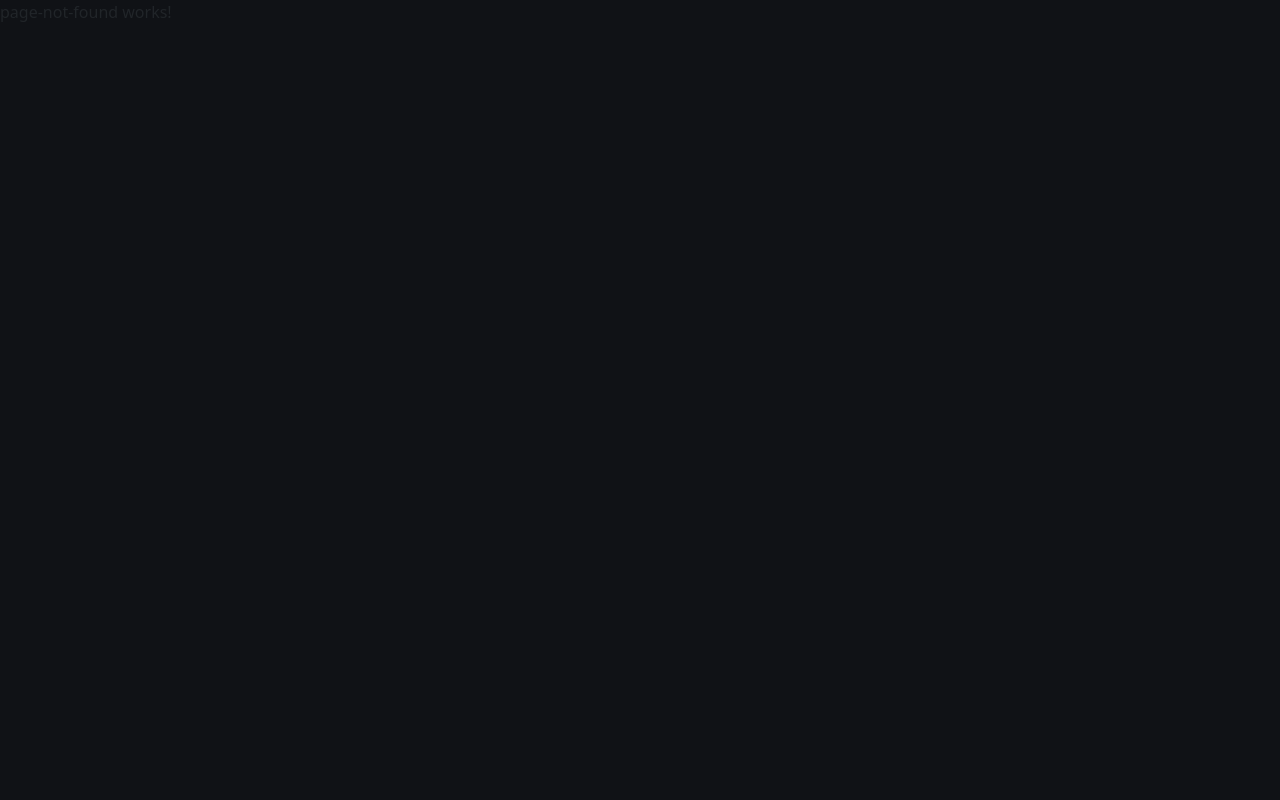
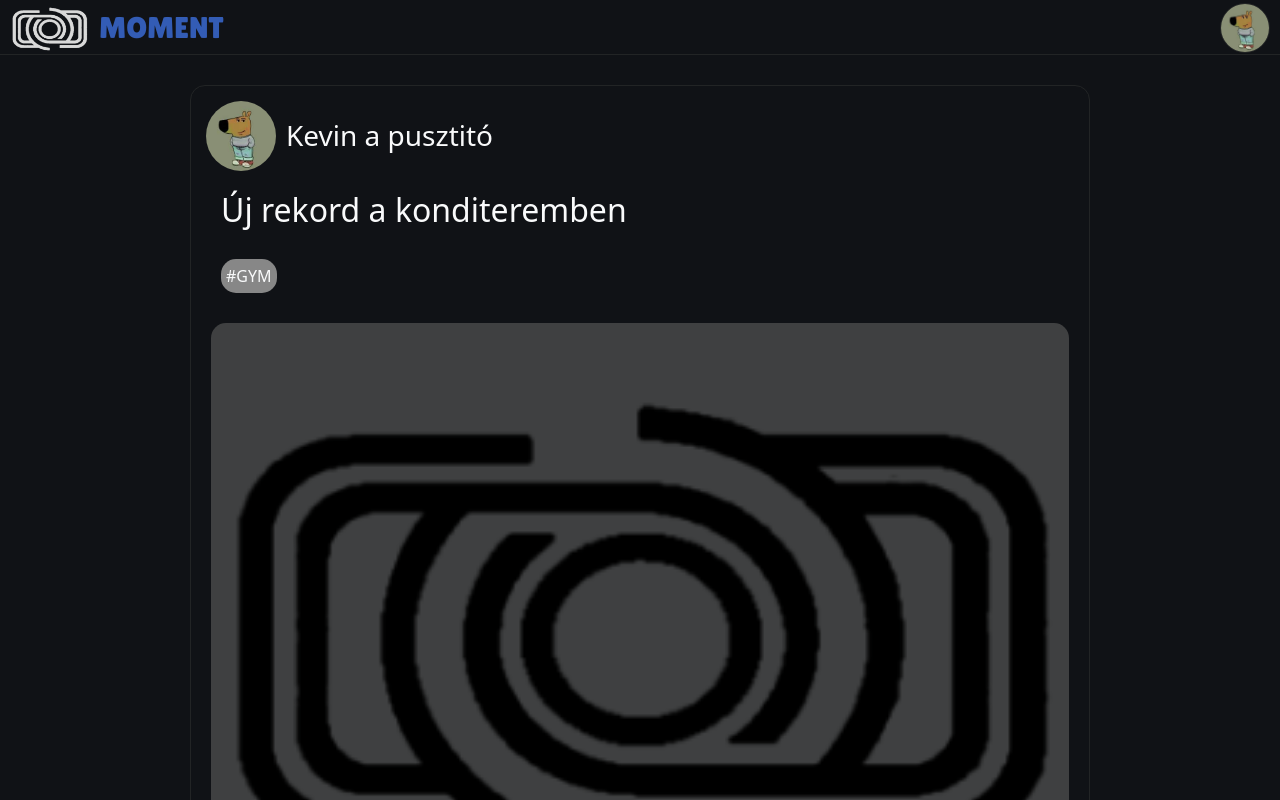
Before and after one commit to tarrgabor/Moment, an Angular app in the folder Frontend/: page /postpage in a window 1280 px wide. Shown: the top 800 px of the page. Built offline with nearby package versions, Linux system fonts and the light colour scheme.

Commit message:
megnyitott post oldal alap kinézet

```diff
--- a/Frontend/src/app/components/open-post/open-post.component.html
+++ b/Frontend/src/app/components/open-post/open-post.component.html
@@ -1 +1,68 @@
-<p>open-post works!</p>
+<app-navbar></app-navbar>
+
+<div class="contanier">
+    <div class="title">
+        <img src="profilkep.png" alt="">
+        <h3 class="name">Kevin a pusztitó</h3>
+    </div>
+    <div class="post-body">
+        <h2 class="post-title">Új rekord a konditeremben </h2>
+        <div class="kategory">
+            <p>#GYM</p>
+        </div>
+        <img class="post-content" src="momentLogo.png" alt="">
+    </div>
+    <div class="description">
+
+        <p>Lorem ipsum dolor sit, amet consectetur adipisicing elit. Quis, quo esse repellendus amet est error animi provident ipsam nihil nisi necessitatibus mollitia eos repellat, aut iure delectus quasi, ducimus odio.
+        Lorem ipsum dolor sit, amet consectetur adipisicing elit. Quis, quo esse repellendus amet est error animi provident ipsam nihil nisi necessitatibus mollitia eos repellat, aut iure delectus quasi, ducimus odio.
+        Lorem ipsum dolor sit, amet consectetur adipisicing elit. Quis, quo esse repellendus amet est error animi provident ipsam nihil nisi necessitatibus mollitia eos repellat, aut iure delectus quasi, ducimus odio.</p>
+    </div>
+    <div class="interaktion">
+        <div class="like">
+            <p>43232234</p>
+            <img src="likeIcon.svg" alt="">
+        </div>
+
+        <button class="report">rep</button>
+
+    </div>
+    <div class="comment">
+        <input type="text" class="write">
+        <button class="send">Küldés</button>
+    </div>
+    <div class="coments">
+
+        <div class="commentBody">
+            <div class="commentProfile" >
+                <img src="profilkep.png" alt="">
+                <h3 class="commentname">Kevin a pusztitó</h3>
+            </div>
+            <div class="commenttext">
+                <p>
+                    Lorem ipsum dolor sit amet consectetur adipisicing elit. Corporis enim repellat praesentium minus temporibus velit natus, iste placeat consequuntur, consequatur soluta nemo suscipit blanditiis eveniet voluptas magnam dolore doloribus? Ex?
+                </p>
+            </div>
+            <div class="commentlike">
+                <p>43232234</p>
+                <img src="likeIcon.svg" alt="">
+            </div>
+        </div><div class="commentBody">
+            <div class="commentProfile" >
+                <img src="profilkep.png" alt="">
+                <h3 class="commentname">Tarr G</h3>
+            </div>
+            <div class="commenttext">
+                <p>
+                    Lorem ipsum dolor sit amet consectetur adipisicing elit. Corporis enim repellat praesentium minus temporibus velit natus, iste placeat consequuntur, consequatur soluta nemo suscipit blanditiis eveniet voluptas magnam dolore doloribus? Ex?
+                </p>
+            </div>
+            <div class="commentlike">
+                <p>43232234</p>
+                <img src="likeIcon.svg" alt="">
+            </div>
+        </div>
+    </div>
+
+
+</div>
--- a/Frontend/src/app/components/open-post/open-post.component.scss
+++ b/Frontend/src/app/components/open-post/open-post.component.scss
@@ -0,0 +1,157 @@
+@use "../../../styles.scss" as *;
+
+
+.contanier{
+
+    display: flex;
+    flex-direction: column;
+    //text-align: center;
+    color: $dark-text-color;
+    margin: auto;
+    margin-top:30px;
+    border-radius: 15px;
+    max-width: 900px;
+    border: 1px solid $dark-border-color;
+    //background-color: $dark-content-background-color;
+}
+
+//fejléc
+.title{
+    display: flex;
+    flex-direction: row;
+    margin-left: 15px;
+    margin-top: 15px;
+
+}
+.name{
+    margin-left: 10px;
+    margin-top: auto;
+    margin-bottom: auto;
+}
+.title img{
+    width: 70px;
+    height: 70px;
+    border-radius: 100%;
+
+    cursor: pointer;
+}
+
+// post
+.post-body{
+    margin: 10px;
+    display: flex;
+    flex-direction: column;
+}
+.post-title{
+    margin: 10px;
+    margin-left: 20px;
+}
+.post-content{
+    margin:10px;
+    border-radius: 15px;
+    background-color: $dark-input-background-color;
+}
+.kategory{
+    margin: 10px;
+    display: flex;
+    flex-direction: row;
+}
+.kategory p{
+    margin: 10px;
+    padding: 5px;
+    font-size :16px;
+    background-color: $dark-button-close-color;
+    border-radius: 15px;
+}
+.description{
+    margin: 15px;
+    margin-left: 50px;
+    margin-right: 50px;
+    text-align: justify;
+    font-size :16px;
+}
+.interaktion{
+    margin: 10px;
+    margin-left: 60px;
+    margin-right: 60px;
+    display: flex;
+    flex-direction: row;
+    justify-content: space-between;
+
+}
+.like{
+    display: flex;
+    flex-direction: row;
+
+}
+.like p {margin-right: 10px;}
+.report{
+    width: 50px;
+    border-radius: 15px;
+    text-align: center;
+}
+.comment{
+    margin: 10px;
+    margin-left: 50px;
+    margin-right: 50px;
+    display: flex;
+    flex-direction: row;
+
+    justify-content: space-between;
+}
+.write{
+    width: 95%;
+    margin-right: 30px;
+    border-radius: 15px;
+    height: 30px;
+}
+.send{
+    width: 70px;
+    border-radius: 15px;
+}
+
+.coments{
+    display: flex;
+    flex-direction: column;
+    width: 70%;
+    margin: 30px;
+}
+.commentBody{
+    background-color: $dark-input-background-color;
+    margin: 10px;
+    border-radius: 15px;
+
+}
+
+
+.commentProfile{
+    display: flex;
+    flex-direction: row;
+    margin-left: 15px;
+    margin-top: 15px;
+
+}
+.commentname{
+    margin-left: 10px;
+    margin-top: auto;
+    margin-bottom: auto;
+}
+.commentProfile img{
+    width: 50px;
+    height: 50px;
+    border-radius: 100%;
+    cursor: pointer;
+}
+.commenttext{
+    margin: 20px;
+}
+
+.commentlike{
+    margin-right: 20px;
+    margin-bottom: 10px;
+    justify-content: end;
+    display: flex;
+    flex-direction: row;
+
+}
+.commentlike p {margin-right: 10px;}
--- a/Frontend/src/app/components/open-post/open-post.component.ts
+++ b/Frontend/src/app/components/open-post/open-post.component.ts
@@ -1,8 +1,9 @@
 import { Component } from '@angular/core';
+import { NavbarComponent } from '../navbar/navbar.component';
 
 @Component({
   selector: 'app-open-post',
-  imports: [],
+  imports: [NavbarComponent],
   templateUrl: './open-post.component.html',
   styleUrl: './open-post.component.scss'
 })
--- a/Frontend/src/app/components/post/post.component.html
+++ b/Frontend/src/app/components/post/post.component.html
@@ -1,4 +1,4 @@
-<div class="post" routerLink="/">
+<div class="post" routerLink="/postpage">
     <div class="post-header">
         <div class="post-author">
             <span class="author">{{postData.author}}</span>
```
Also changed, not shown: Frontend/src/app/app.routes.ts (+6 -1 lines).
